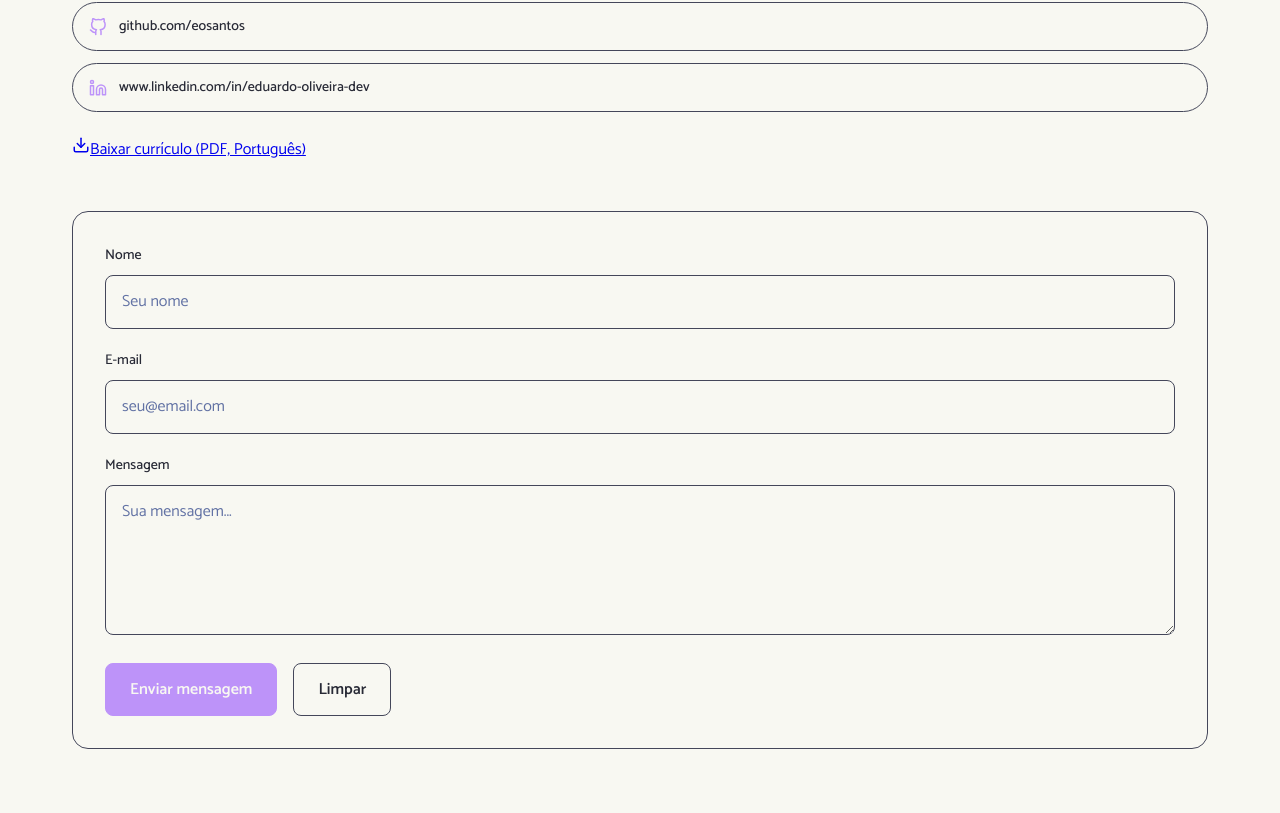
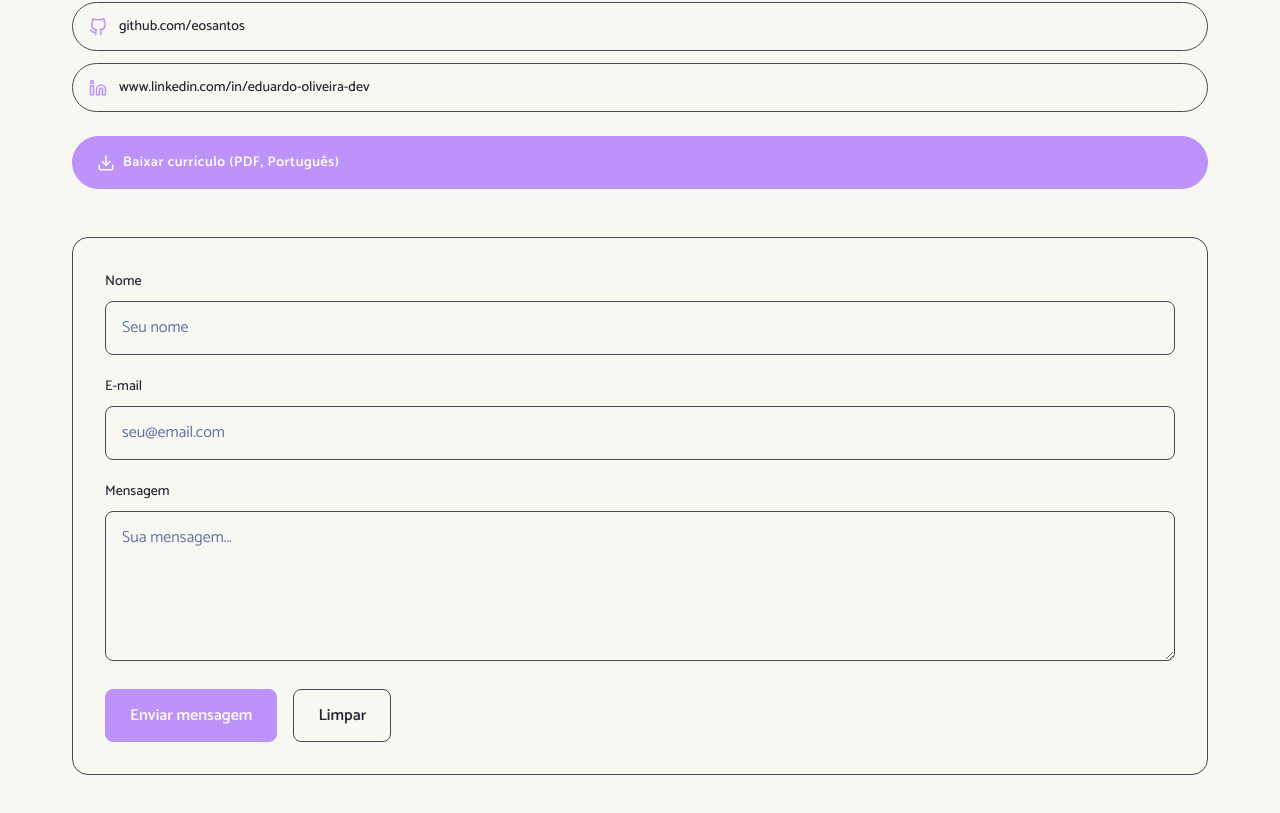
Before and after one commit to eosantos/portifolio-3.0, a Next.js app: page / in a window 1280 px wide. Shown: the part 5980-6793 px from the top of the page. Built offline with nearby package versions, Linux system fonts and the light colour scheme.

Commit message:
fix(Button): remove unknown prop 'variant' warning from DOM

```diff
--- a/src/components/Button/Button.tsx
+++ b/src/components/Button/Button.tsx
@@ -146,7 +146,7 @@ export const Button = forwardRef<HTMLButtonElement, ButtonProps>(
       disabled,
       children,
       style,
-      ...props
+      ...restProps
     },
     ref
   ) => {
@@ -163,7 +163,7 @@ export const Button = forwardRef<HTMLButtonElement, ButtonProps>(
         aria-busy={loading}
         aria-disabled={isDisabled}
         style={style}
-        {...props}
+        {...restProps}
       >
         {loading && <LoadingSpinner aria-hidden="true" />}
         {children}
--- a/src/sections/Contato/index.tsx
+++ b/src/sections/Contato/index.tsx
@@ -121,9 +121,57 @@ const ContactLinks = styled.div`
   margin-top: 0.5rem;
 `;
 
-const CVDownloadButton = styled(Button)`
+const CVDownloadButton = styled.a`
+  display: inline-flex;
+  align-items: center;
+  gap: 0.5rem;
+  padding: 0.875rem 1.5rem;
+  border: 1px solid ${({ theme }) => theme.purple};
+  border-radius: 999px;
+  background: ${({ theme }) => theme.purple};
+  color: #fff;
+  font-size: 0.875rem;
+  font-weight: 600;
+  letter-spacing: 0.04em;
+  text-decoration: none;
+  white-space: nowrap;
+  transition:
+    background 0.2s ease,
+    color 0.2s ease,
+    border-color 0.2s ease,
+    transform 0.2s ease,
+    box-shadow 0.2s ease;
+
+  &:hover {
+    background: transparent;
+    color: ${({ theme }) => theme.purple};
+    transform: translateY(-2px);
+    box-shadow: 0 8px 24px ${({ theme }) => theme.purple}33;
+  }
+
+  &:active {
+    transform: translateY(0);
+  }
+
+  &:focus-visible {
+    outline: 2px solid ${({ theme }) => theme.purple};
+    outline-offset: 3px;
+  }
+
+  svg {
+    flex-shrink: 0;
+    width: 18px;
+    height: 18px;
+    transition: transform 0.2s ease;
+  }
+
+  &:hover svg {
+    transform: translateY(2px);
+  }
+
   ${media.lessThan('sm')} {
     width: 100%;
+    justify-content: center;
   }
 `;
 
@@ -400,8 +448,6 @@ export default function ContatoSection() {
                 </ContactLinks>
 
                 <CVDownloadButton
-                  variant="secondary"
-                  as="a"
                   href={cvPtFile}
                   download
                   target="_blank"
@@ -541,8 +587,6 @@ export default function ContatoSection() {
                 </ContactLinks>
 
                 <CVDownloadButton
-                  variant="secondary"
-                  as="a"
                   href={cvPtFile}
                   download
                   target="_blank"
```
Also changed, not shown: 1 other file (tests, documents, lock files or other folders).
